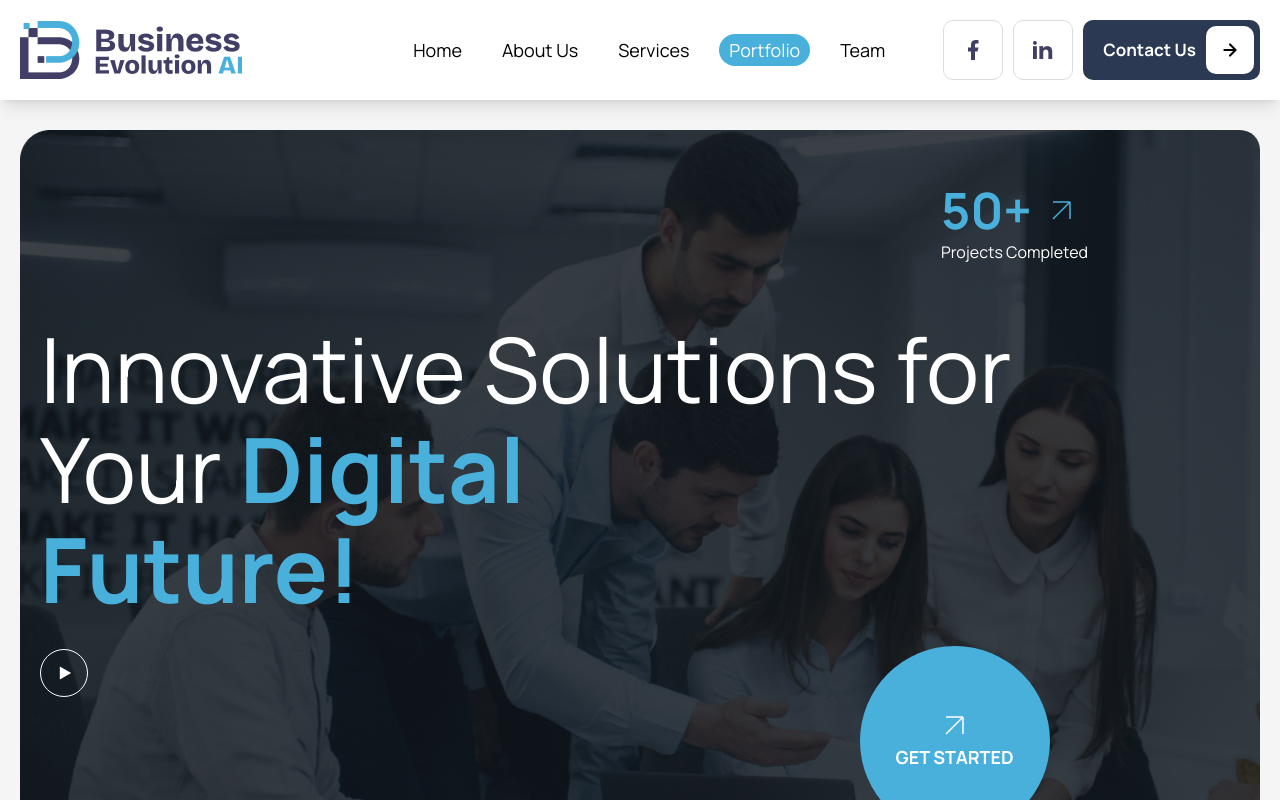
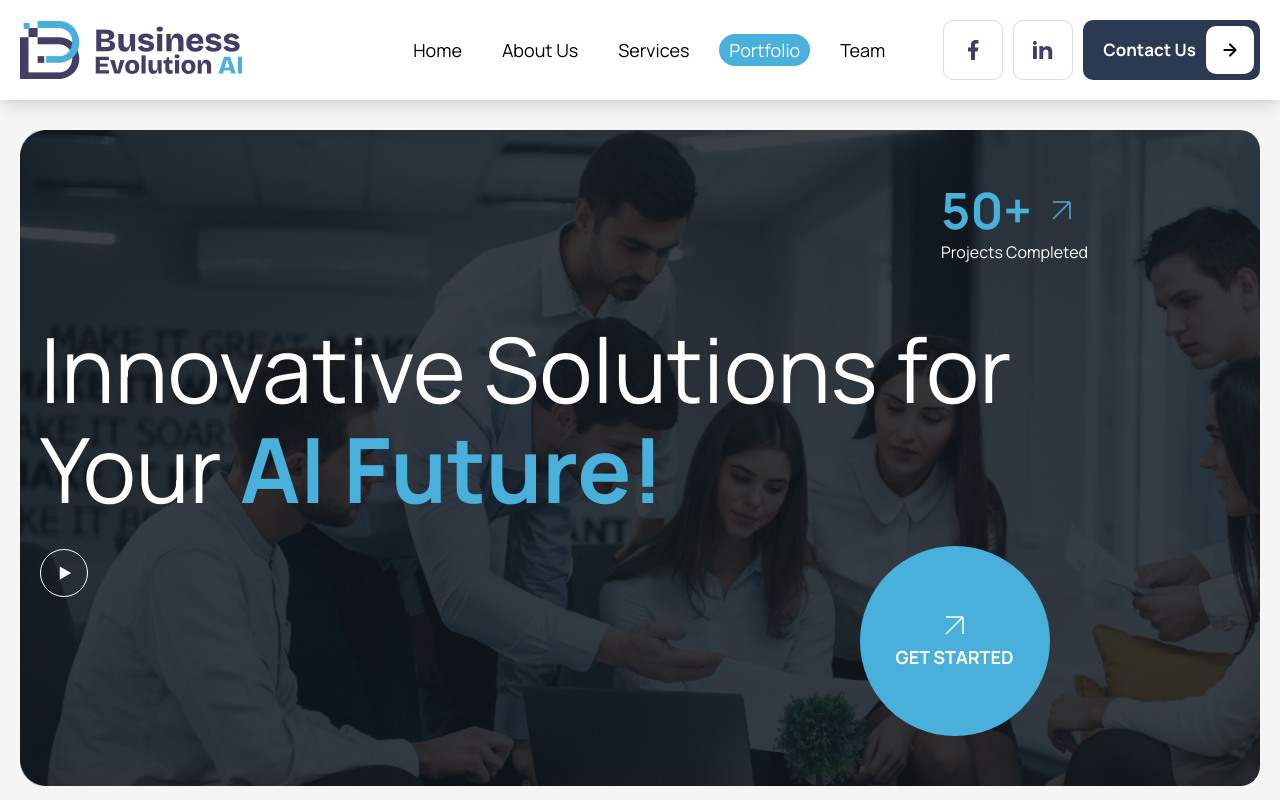
Before and after one commit to scale8up-dev/scale8up-website, a React (Vite) app: page / in a window 1280 px wide. Shown: the top 800 px of the page. Built offline with nearby package versions, Linux system fonts and the light colour scheme.

Commit message:
Added AI Text in section head

```diff
--- a/src/components/BusinessSection.jsx
+++ b/src/components/BusinessSection.jsx
@@ -30,7 +30,7 @@ export default function BusinessSection() {
           <div className="max-w-[1300px] px-5 mx-auto ">
             <div className="w-full max-w-[350px] lg:max-w-[450px] xl:max-w-[750px]">
               <h2 className="text-3xl lg:text-4xl xl:text-6xl xl:leading-[65px] font-semibold mb-[30px] text-white">
-                Ready to Transform Your Business?
+                Ready to Transform Your Business with AI ?
               </h2>
               <p className="text-[16px] leading-[26px] text-white mb-10">
                 Let's discuss how our innovative solutions can help you achieve
--- a/src/components/ChooseUs.jsx
+++ b/src/components/ChooseUs.jsx
@@ -4,7 +4,7 @@ import icon2 from "../assets/icon2.png";
 import icon3 from "../assets/icon3.png";
 
 const stats = [
-  { number: 50, label: "Happy Clients" },
+  { number: 47, label: "Happy Clients" },
   { number: 50, label: "Projects Completed" },
   { number: 2500, label: "Hours Of Support" },
   { number: 25, label: "Team Members" },
--- a/src/components/HeroSection.jsx
+++ b/src/components/HeroSection.jsx
@@ -79,7 +79,7 @@ export default function HeroSection() {
             Innovative Solutions for Your
             <span className="text-[#49B0DC] font-bold">
               {" "}
-              Digital <br /> Future!
+              AI Future!
             </span>
           </h1>
           <img src={playicon} alt="playicon" />
```
